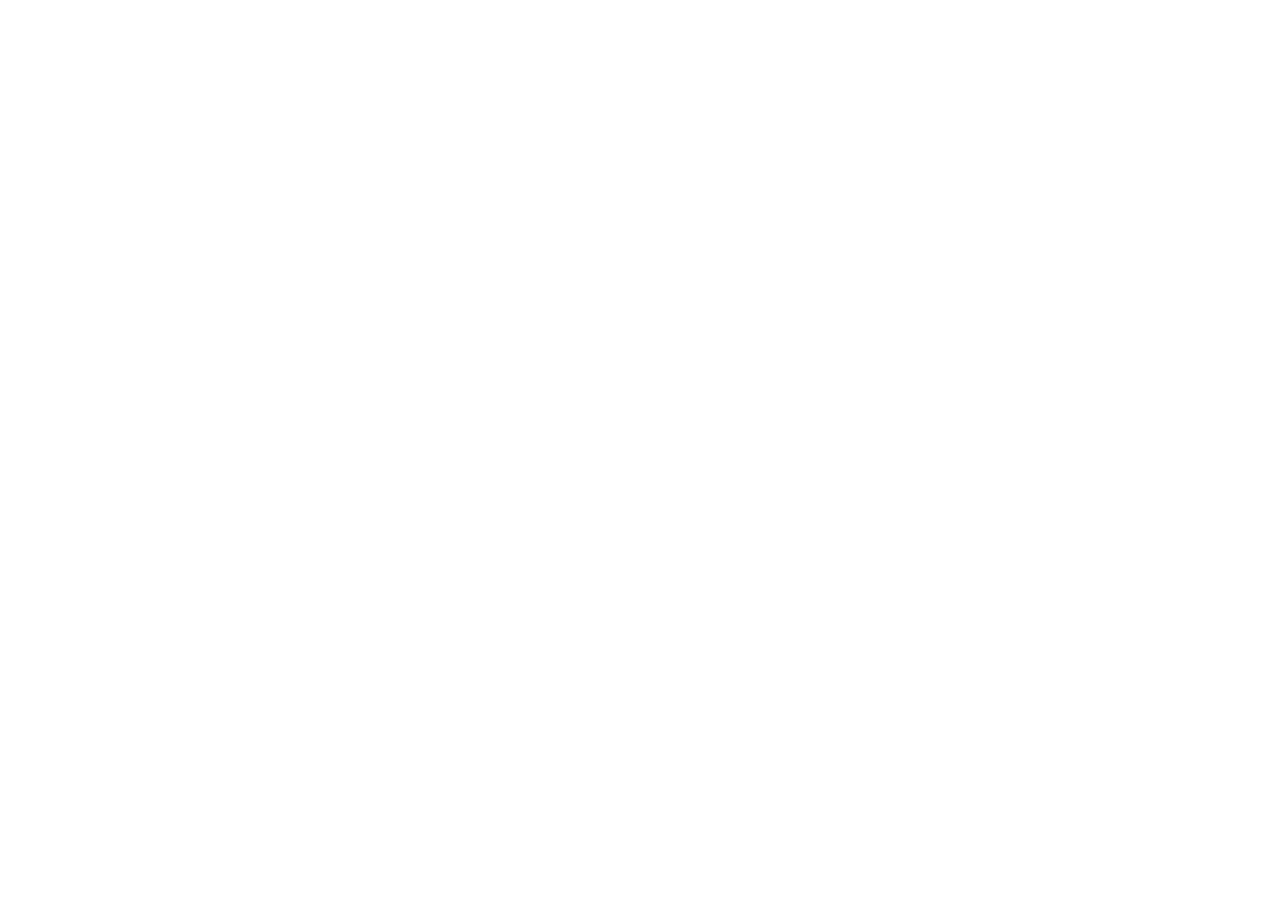
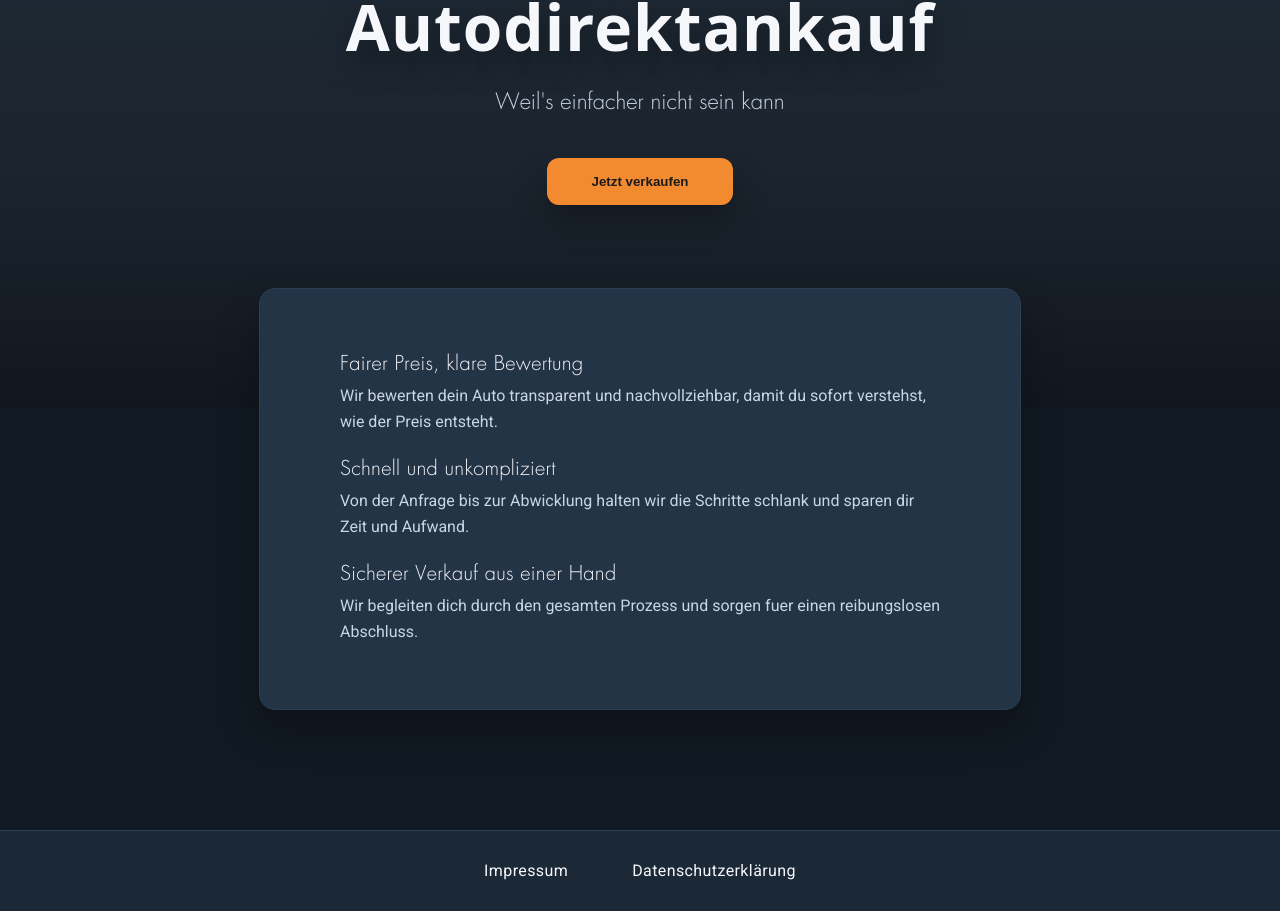
Before and after one commit to ErsanBihorac/autoankauf, an Angular app: page /about in a window 1280 px wide. Shown: the part 313-1224 px from the top of the page. Before the commit the page ends 800 px from the top, so only its background shows below. Built offline with nearby package versions, Linux system fonts and the light colour scheme; a web font is replaced by a local one.

Commit message:
feat: about us page and section created

```diff
--- a/src/app/app.routes.ts
+++ b/src/app/app.routes.ts
@@ -3,10 +3,12 @@
 import { WildcardPage } from './components/wildcard-page/wildcard-page';
 import { ImprintPage } from './components/imprint-page/imprint-page';
 import { PrivacyPolicyPage } from './components/privacy-policy-page/privacy-policy-page';
+import { AboutUsPage } from './components/about-us-page/about-us-page';
 
 export const routes: Routes = [
     {path: "", component: LandingPage},
-    {path: "**", component: WildcardPage},
+    {path: "about", component: AboutUsPage},
     {path: "imprint", component: ImprintPage},
     {path: "privacy-policy", component: PrivacyPolicyPage},
+    {path: "**", component: WildcardPage},
 ];
--- /dev/null
+++ b/src/app/components/about-us-page/about-us-page.html
@@ -0,0 +1,4 @@
+<app-nav></app-nav>
+<app-intro></app-intro>
+<app-about-us></app-about-us>
+<app-footer></app-footer>
--- /dev/null
+++ b/src/app/components/about-us/about-us.html
@@ -0,0 +1,18 @@
+<div class="wrapper">
+  <section class="about">
+    <div class="about_block">
+      <h3>Fairer Preis, klare Bewertung</h3>
+      <p>Wir bewerten dein Auto transparent und nachvollziehbar, damit du sofort verstehst, wie der Preis entsteht.</p>
+    </div>
+
+    <div class="about_block">
+      <h3>Schnell und unkompliziert</h3>
+      <p>Von der Anfrage bis zur Abwicklung halten wir die Schritte schlank und sparen dir Zeit und Aufwand.</p>
+    </div>
+
+    <div class="about_block">
+      <h3>Sicherer Verkauf aus einer Hand</h3>
+      <p>Wir begleiten dich durch den gesamten Prozess und sorgen fuer einen reibungslosen Abschluss.</p>
+    </div>
+  </section>
+</div>
--- /dev/null
+++ b/src/app/components/about-us/scss/about-us.scss
@@ -0,0 +1,51 @@
+@use '../../../styles/colors' as color;
+@use '../../../styles/fonts' as font;
+
+.wrapper {
+  width: 100%;
+  background-color: color.$bg-muted;
+  display: flex;
+  justify-content: center;
+}
+
+.about {
+  background-color: color.$bg-surface;
+  padding: 64px 80px;
+  max-width: 1400px;
+  width: 600px;
+  display: flex;
+  flex-direction: column;
+  gap: 24px;
+  border-radius: 16px;
+  border: 1px solid color.$border-subtle;
+  box-shadow: 0 18px 40px rgba(0, 0, 0, 0.28);
+  top: -120px;
+  position: relative;
+
+  @media (max-width: 800px) {
+    width: calc(100% - 32px);
+    padding: 48px 28px;
+  }
+
+  &_block {
+    display: flex;
+    flex-direction: column;
+    gap: 8px;
+  }
+
+  h3 {
+    margin: 0;
+    font-size: 20px;
+    font-weight: 600;
+    color: color.$font-primary;
+    font-family: font.$font-secondary;
+    letter-spacing: 0.3px;
+  }
+
+  p {
+    margin: 0;
+    color: color.$font-secondary;
+    font-size: 16px;
+    line-height: 1.6;
+  }
+}
--- a/src/app/components/intro/intro.html
+++ b/src/app/components/intro/intro.html
@@ -9,7 +9,7 @@
         Weil's einfacher nicht sein kann
     </div>
 
-    <button class="intro_btn">Jetzt verkaufen</button>
+    <button routerLink="/"  class="intro_btn">Jetzt verkaufen</button>
 
   </section>
 </div>
--- a/src/app/components/intro/intro.ts
+++ b/src/app/components/intro/intro.ts
@@ -1,8 +1,9 @@
 import { Component } from '@angular/core';
+import { RouterLink } from "@angular/router";
 
 @Component({
   selector: 'app-intro',
-  imports: [],
+  imports: [RouterLink],
   templateUrl: './intro.html',
   styleUrl: './scss/intro.scss',
 })
--- a/src/app/components/nav/nav.html
+++ b/src/app/components/nav/nav.html
@@ -2,8 +2,8 @@
   <section class="nav">
     <div class="nav_selection">
       <span routerLink="/"  class="nav_option">Start</span>
-      <span routerLink="/imprint"  class="nav_option">Über uns</span>
-      <span class="nav_option">Kontakt</span>
+      <span routerLink="/about"  class="nav_option">Über uns</span>
+      <span routerLink="/contact" class="nav_option">Kontakt</span>
     </div>
   </section>
 </div>
```
Also changed, not shown: src/app/components/about-us-page/about-us-page.ts (added, +15 -0 lines), src/app/components/about-us/about-us.ts (added, +11 -0 lines), src/app/components/about-us-page/scss/about-us-page.scss (added).
